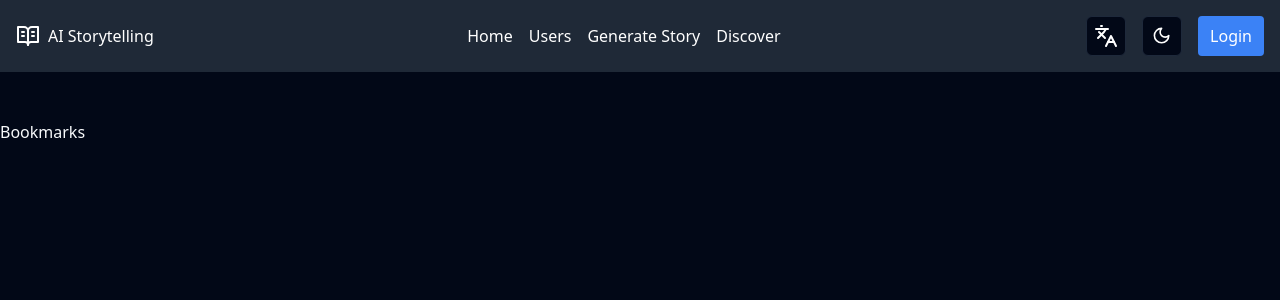
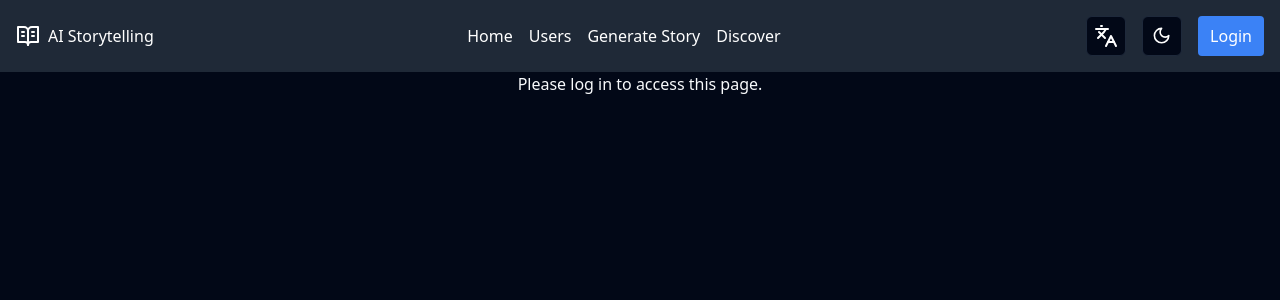
Before and after one commit to Minsukim2827/Interactive-AI-Storytelling-Platform, a React (Vite) app in the folder frontend/frontend/: page /bookmarks in a window 1280 px wide. Shown: the top 300 px of the page. Built offline with nearby package versions, Linux system fonts and the light colour scheme.

Commit message:
user log

```diff
--- a/frontend/frontend/src/components/ProfilePage/Bookmarks.jsx
+++ b/frontend/frontend/src/components/ProfilePage/Bookmarks.jsx
@@ -4,12 +4,21 @@ import { useAuth } from "./../AuthProvider"; // Import useAuth to access user co
 import ImageModal from "../Modals";
 
 const Bookmarks = () => {
+    const { user } = useAuth(); // Access user context
+
     return (
-        <div class ="mt-12">
-            <h1>Bookmarks</h1>
-            {/* Add your bookmark content here */}
+        <div className="w-full flex justify-center">
+            {user ? (
+                <div className="w-11/12 max-w-screen-lg flex flex-col items-center">
+                    <h1 className="w-full text-center text-3xl font-bold my-8">Bookmarks</h1>
+                </div>
+            ) : (
+                // Display message if user is not logged in
+                <p>Please log in to access this page.</p>
+            )}
         </div>
     );
+
 };
 
 export default Bookmarks;
```
